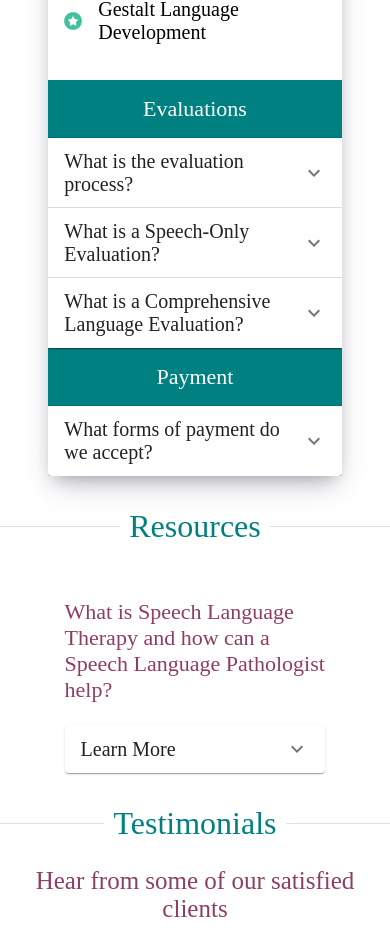
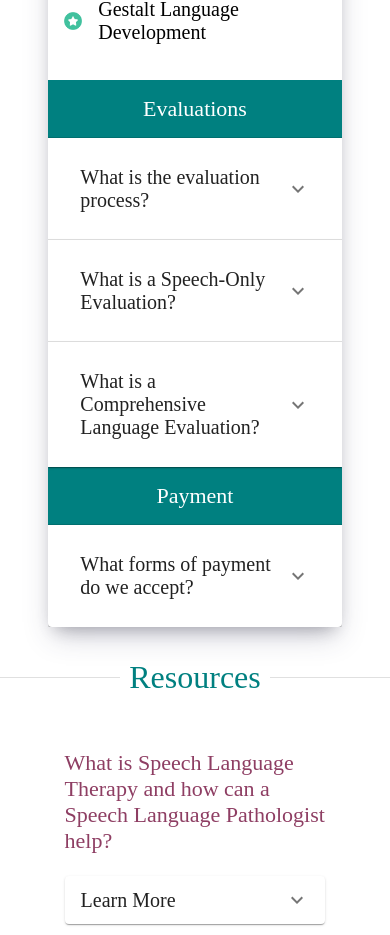
Before and after one commit to beemak789/AE_SLP_Website, a React (Create React App) app in the folder AE_Website/: page / in a window 390 px wide. Shown: the part 3535-4470 px from the top of the page. Built offline with nearby package versions, Linux system fonts and the light colour scheme; a web font is replaced by a local one.

Commit message:
add padding to mobile view

```diff
--- a/AE_Website/src/component/ServiceTable.js
+++ b/AE_Website/src/component/ServiceTable.js
@@ -114,7 +114,7 @@ const ServiceTable = () => {
               Evaluations
             </TableTitle>
 
-            <Accordion
+            <StyledAccordion
               disableGutters
               className='eval-process-accordion'
               style={{ fontSize: '20px' }}
@@ -132,11 +132,11 @@ const ServiceTable = () => {
                   </AccordionDetails>
                 );
               })}
-            </Accordion>
+            </StyledAccordion>
 
             {rows1.map((row, idx) => {
               return (
-                <Accordion
+                <StyledAccordion
                   disableGutters
                   key={idx}
                   style={{ fontSize: '20px' }}
@@ -166,7 +166,7 @@ const ServiceTable = () => {
                       </Link>
                     </Button>
                   ) : null}
-                </Accordion>
+                </StyledAccordion>
               );
             })}
 
@@ -176,7 +176,7 @@ const ServiceTable = () => {
 
             {rows2.map((row, idx) => {
               return (
-                <Accordion disableGutters key={idx}>
+                <StyledAccordion disableGutters key={idx}>
                   <AccordionSummary
                     expandIcon={<ExpandMoreIcon />}
                     aria-controls='panel1-content'
@@ -186,7 +186,7 @@ const ServiceTable = () => {
                     {row.question}
                   </AccordionSummary>
                   <AccordionDetails style={{ fontWeight: '100', fontSize: 20}}>{row.answer}</AccordionDetails>
-                </Accordion>
+                </StyledAccordion>
               );
             })}
           </TableContainer>
@@ -238,3 +238,12 @@ const TableTitle = styled.p`
   margin: auto;
   padding: 1rem;
 `;
+
+
+const StyledAccordion = styled(Accordion)`
+
+@media (min-width: 375px) and (max-width: 768px) {
+    padding: 1rem;
+  }
+
+`
```
